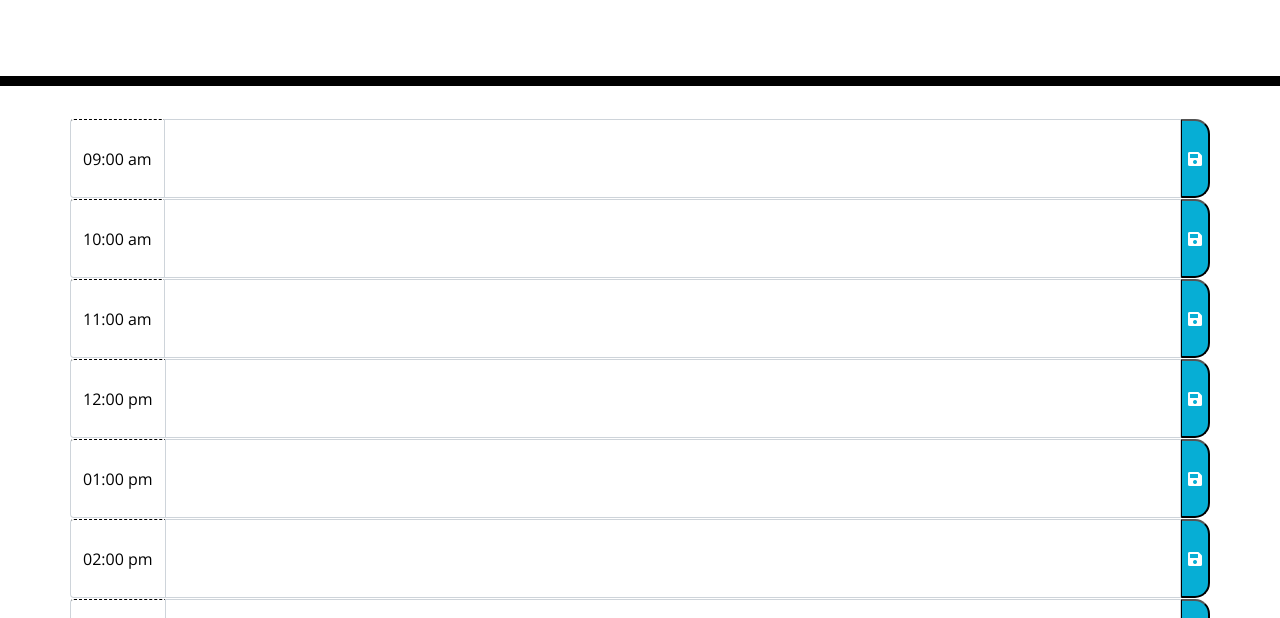
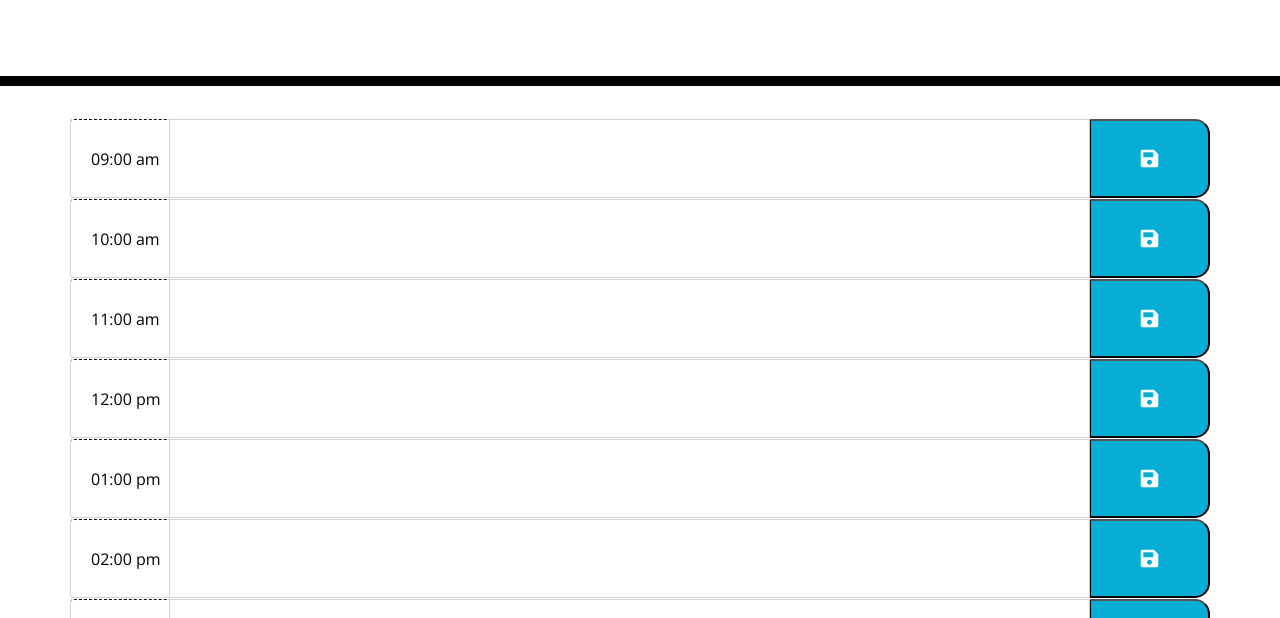
Before and after one commit to sitoraalexander/wds, a plain HTML site: page index.html in a window 1280 px wide. Shown: the part 182-800 px from the top of the page. Drawn offline with nearby package versions, Linux system fonts and the light colour scheme.

Commit message:
updated css stylesheet for btn and hr

```diff
--- a/style.css
+++ b/style.css
@@ -40,6 +40,9 @@ textarea{
   background-color: #ffffff;
   color: #000000;
   border-top: 1px dashed #000000;
+  width: 100px;
+  text-align: center;
+  padding: 20px;
 }
 
 .past {
@@ -63,6 +66,8 @@ textarea{
   border-bottom-right-radius: 15px;
   background-color: #06AED5;
   color: white;
+  width: 120px;
+  font-size: 20px;
 }
 
 .saveBtn i:hover {
```
